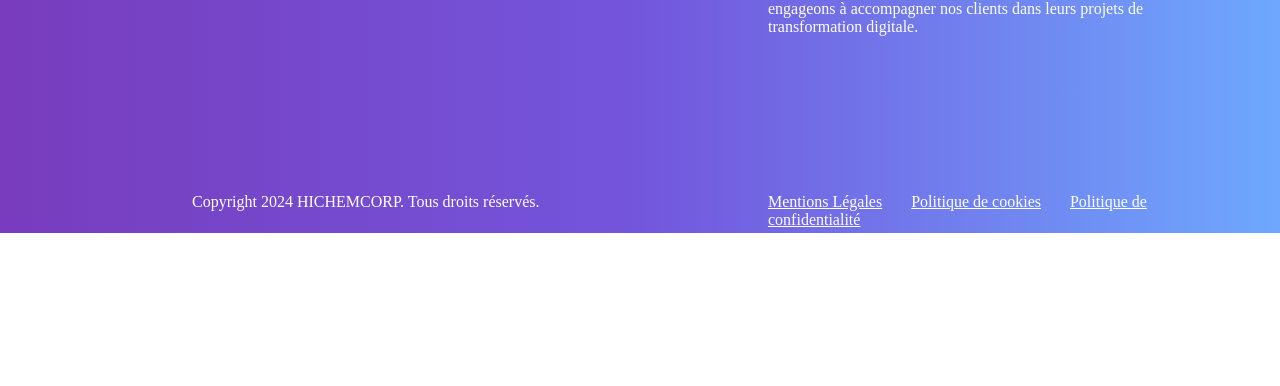
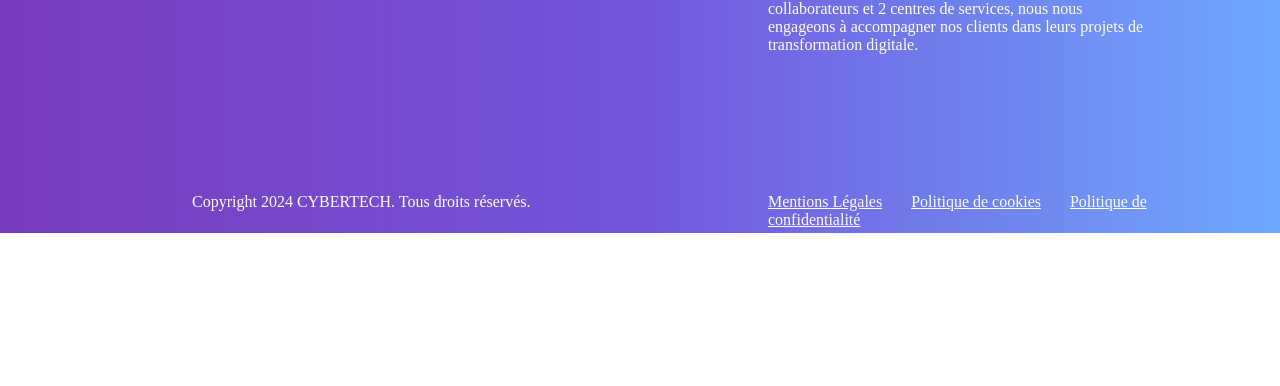
Before and after one commit to AldrycBurtz/Cybertech-Sandra-Hichem-Aldryc, a plain HTML site: page index.html in a window 1280 px wide. Shown: the part 414-800 px from the top of the page. Drawn offline with Linux system fonts and the light colour scheme.

Commit message:
Correction des textes concernant Cybertech

```diff
--- a/index.html
+++ b/index.html
@@ -33,10 +33,10 @@
                 <br>cf93@assofac.org
                 <br>+33 (0)1 76 36 21 78</p>
             <img src="images/logoB.png" alt="logo_footer">
-            <p class="grid_footer_absolute_2">Metsys est un acteur reconnu dans le conseil et l'intégration de solutions de cybersécurité, de cloud et
+            <p class="grid_footer_absolute_2">Cybertech est un acteur reconnu dans le conseil et l'intégration de solutions de cybersécurité, de cloud et
                 d'infrastructure. <br><br>Comportant plus de 11 agences en France, 500 collaborateurs et 2 centres de services, nous
                 nous engageons à accompagner nos clients dans leurs projets de transformation digitale.</p>
-            <p class="grid_footer_absolute_3">Copyright 2024 HICHEMCORP. Tous droits réservés.</p>
+            <p class="grid_footer_absolute_3">Copyright 2024 CYBERTECH. Tous droits réservés.</p>
             <div class="footer_absolute_div_a">
             <a  href="#">Mentions Légales</a>
             <a  href="#">Politique de cookies</a>
```
